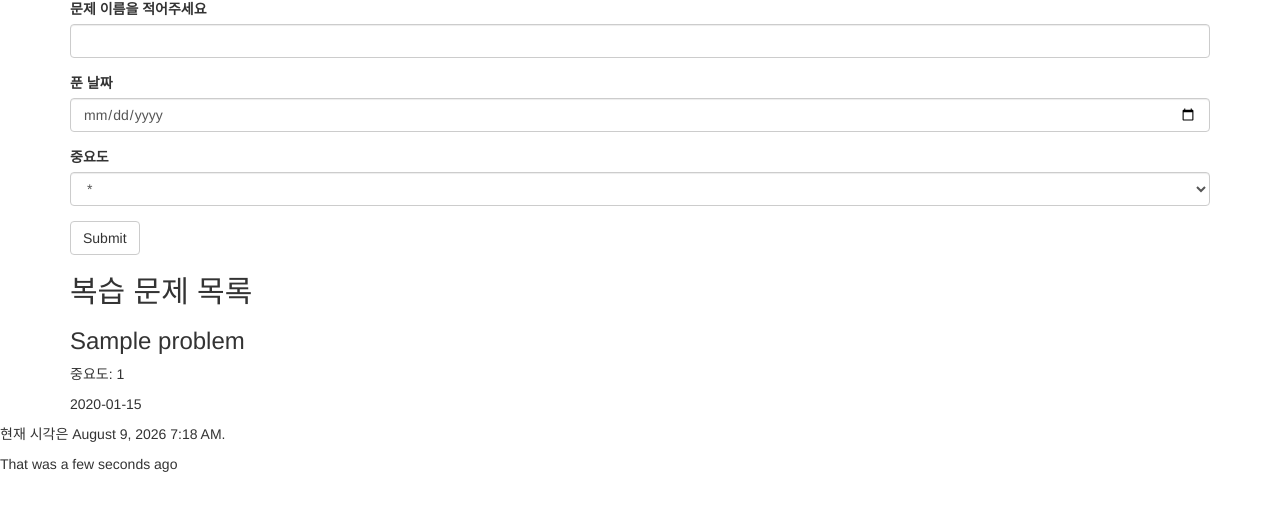
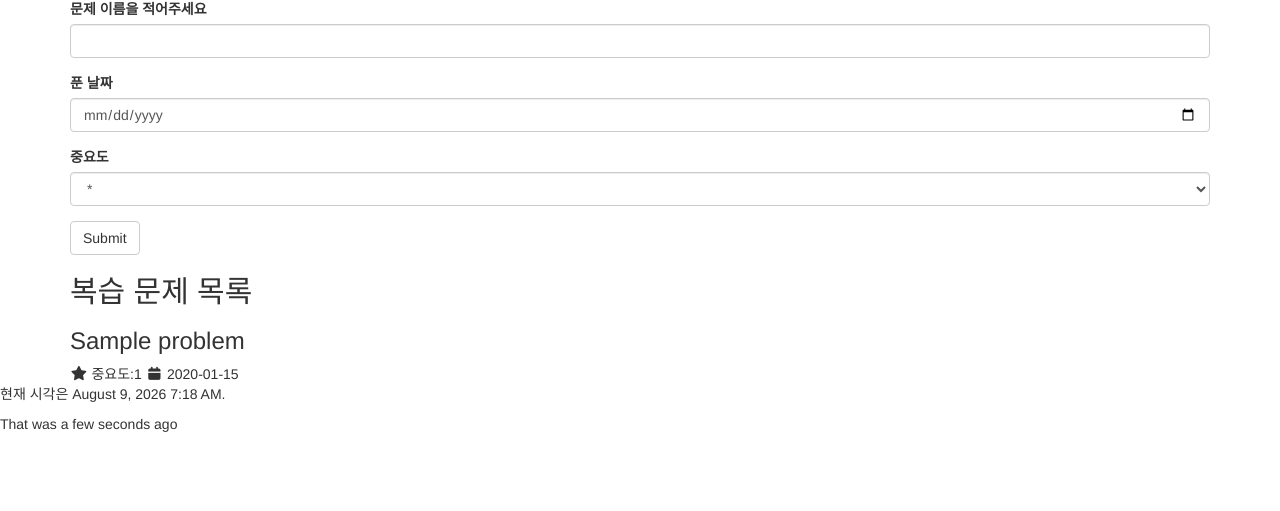
Before and after one commit to hardthink26/review_app_project, a Flask app: a page that uses templates/base.html in a window 1280 px wide. Shown: the part 124-635 px from the top of the page. Run offline with Flask 3, Linux system fonts and the light colour scheme; tables that the repository leaves empty hold one stand-in row (values such as "Sample post"); some libraries are stand-ins or nearby versions.

Commit message:
makeCssDesign

```diff
--- a/templates/base.html
+++ b/templates/base.html
@@ -9,6 +9,7 @@
 {% block styles %}
   {{ super() }}
   <link rel="stylesheet" href="{{url_for('static', filename='css/style.css') }}">
+  <link rel="stylesheet" href="https://cdnjs.cloudflare.com/ajax/libs/font-awesome/7.3.0/css/all.min.css" integrity="sha512-ApSLB1Pd3/bZN8fWB/RG9YhN/7bd9Hkf3AGaE2mPfebjrxagjuBtx2GcgdqIlJkUzwylBo61r9Xa9NmgBI0swA==" crossorigin="anonymous" referrerpolicy="no-referrer" />
 {% endblock %}
 {% block content %}
   <main class="container">
--- a/templates/user_page.html
+++ b/templates/user_page.html
@@ -21,12 +21,15 @@
           <div class="problem-name">
             <h3>{{ problem.name }}</h3>
           </div>
-          <div class="problem-meta">
-            <p>중요도: {{ problem.importance }}</p>
-          </div>
-          <div class="problem-date">
-            <p>{{ problem.date }}</p>
-          </div>
+          <span>
+          <i class="fa-solid fa-star"></i>
+          중요도:{{ problem.importance }}
+          </span>
+
+          <span>
+          <i class="fa-solid fa-calendar"></i>
+          {{ problem.date }}
+          </span>
         </article>
           {% endfor %}
         {% endif %}
```
